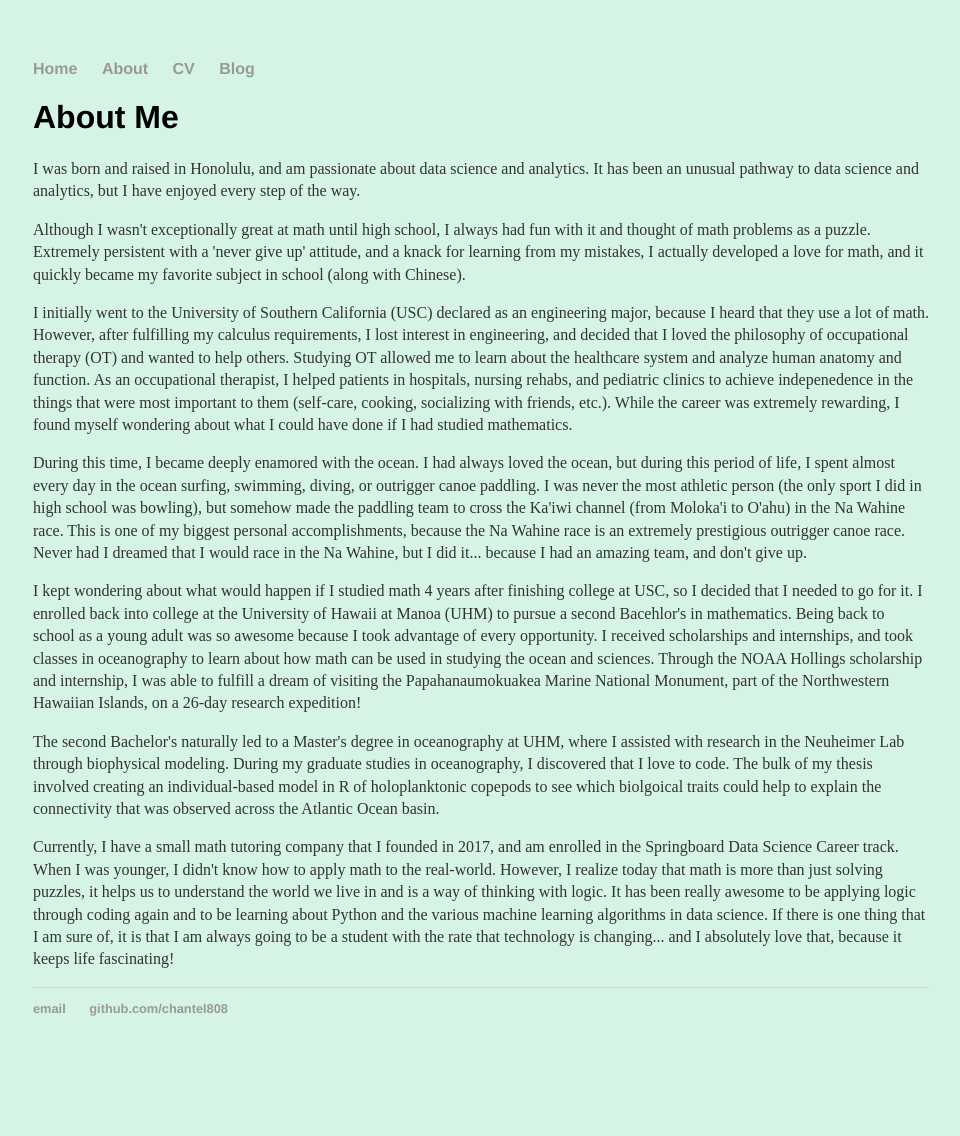
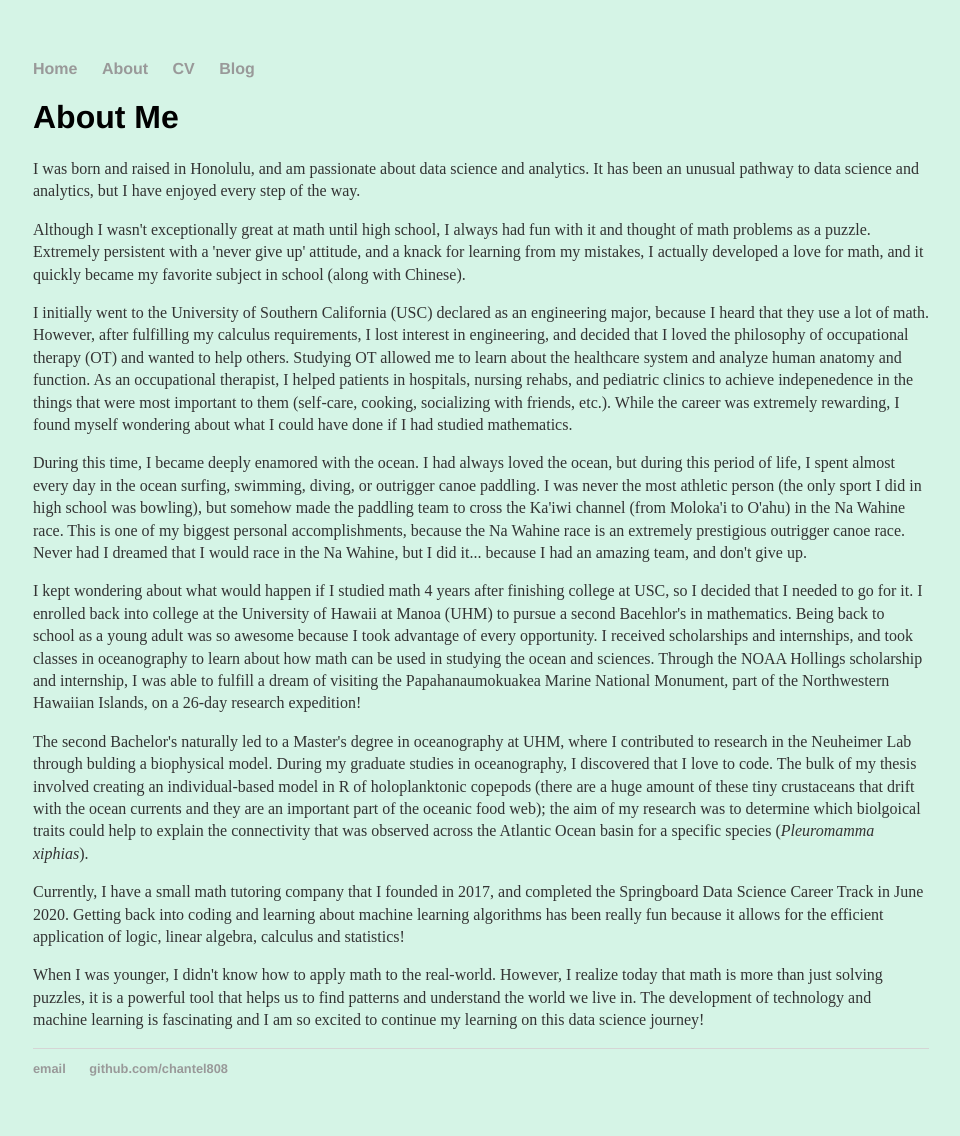
Before and after one commit to chantel808/chantel808.github.io, a Jekyll site: the page built from about/index.html, in a window 1280 px wide. Shown: the whole page, without its empty margins (159-1119 px from the left). Built offline with Jekyll 4.4.1, drawn with Linux system fonts in a browser that asks for light colours; before the commit the page ends 1076 px from its top, so only the background shows below that.

Commit message:
Update index.html

```diff
--- a/about/index.html
+++ b/about/index.html
@@ -21,7 +21,10 @@ During this time, I became deeply enamored with the ocean. I had always loved th
 I kept wondering about what would happen if I studied math 4 years after finishing college at USC, so I decided that I needed to go for it. I enrolled back into college at the University of Hawaii at Manoa (UHM) to pursue a second Bacehlor's in mathematics. Being back to school as a young adult was so awesome because I took advantage of every opportunity. I received scholarships and internships, and took classes in oceanography to learn about how math can be used in studying the ocean and sciences. Through the NOAA Hollings scholarship and internship, I was able to fulfill a dream of visiting the Papahanaumokuakea Marine National Monument, part of the Northwestern Hawaiian Islands, on a 26-day research expedition! </p>
 
 <p>
-The second Bachelor's naturally led to a Master's degree in oceanography at UHM, where I assisted with research in the Neuheimer Lab through biophysical modeling. During my graduate studies in oceanography, I discovered that I love to code. The bulk of my thesis involved creating an individual-based model in R of holoplanktonic copepods to see which biolgoical traits could help to explain the connectivity that was observed across the Atlantic Ocean basin. </p>
+The second Bachelor's naturally led to a Master's degree in oceanography at UHM, where I contributed to research in the Neuheimer Lab through bulding a biophysical model. During my graduate studies in oceanography, I discovered that I love to code. The bulk of my thesis involved creating an individual-based model in R of holoplanktonic copepods (there are a huge amount of these tiny crustaceans that drift with the ocean currents and they are an important part of the oceanic food web); the aim of my research was to determine which biolgoical traits could help to explain the connectivity that was observed across the Atlantic Ocean basin for a specific species (<i>Pleuromamma xiphias</i>). </p>
 
 <p>
-Currently, I have a small math tutoring company that I founded in 2017, and am enrolled in the Springboard Data Science Career track. When I was younger, I didn't know how to apply math to the real-world. However, I realize today that math is more than just solving puzzles, it helps us to understand the world we live in and is a way of thinking with logic. It has been really awesome to be applying logic through coding again and to be learning about Python and the various machine learning algorithms in data science. If there is one thing that I am sure of, it is that I am always going to be a student with the rate that technology is changing... and I absolutely love that, because it keeps life fascinating! </p>
+Currently, I have a small math tutoring company that I founded in 2017, and completed the Springboard Data Science Career Track in June 2020. Getting back into coding and learning about machine learning algorithms has been really fun because it allows for the efficient application of logic, linear algebra, calculus and statistics! </p>
+
+<p>
+When I was younger, I didn't know how to apply math to the real-world. However, I realize today that math is more than just solving puzzles, it is a powerful tool that helps us to find patterns and understand the world we live in. The development of technology and machine learning is fascinating and I am so excited to continue my learning on this data science journey! </p>
```
